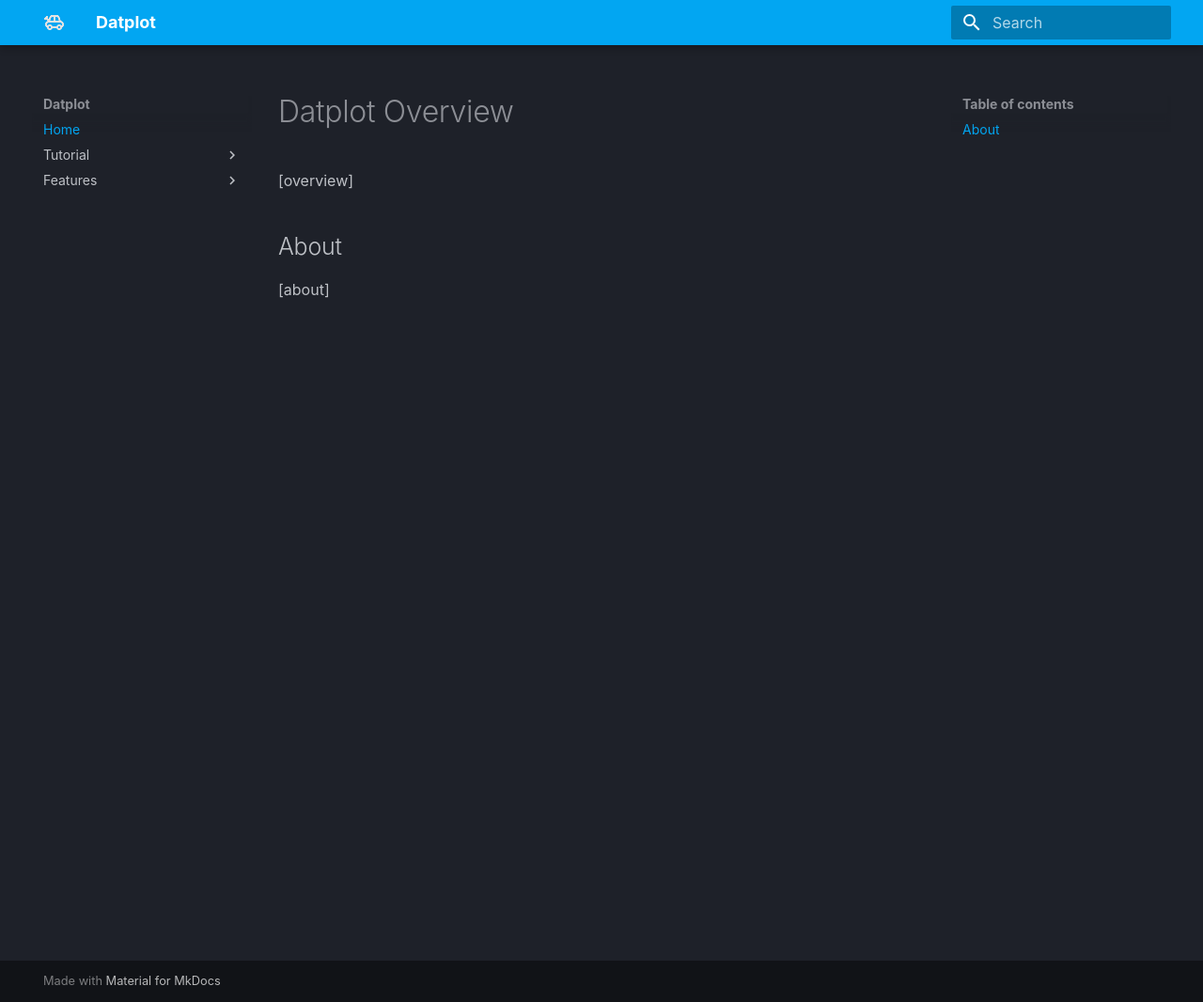
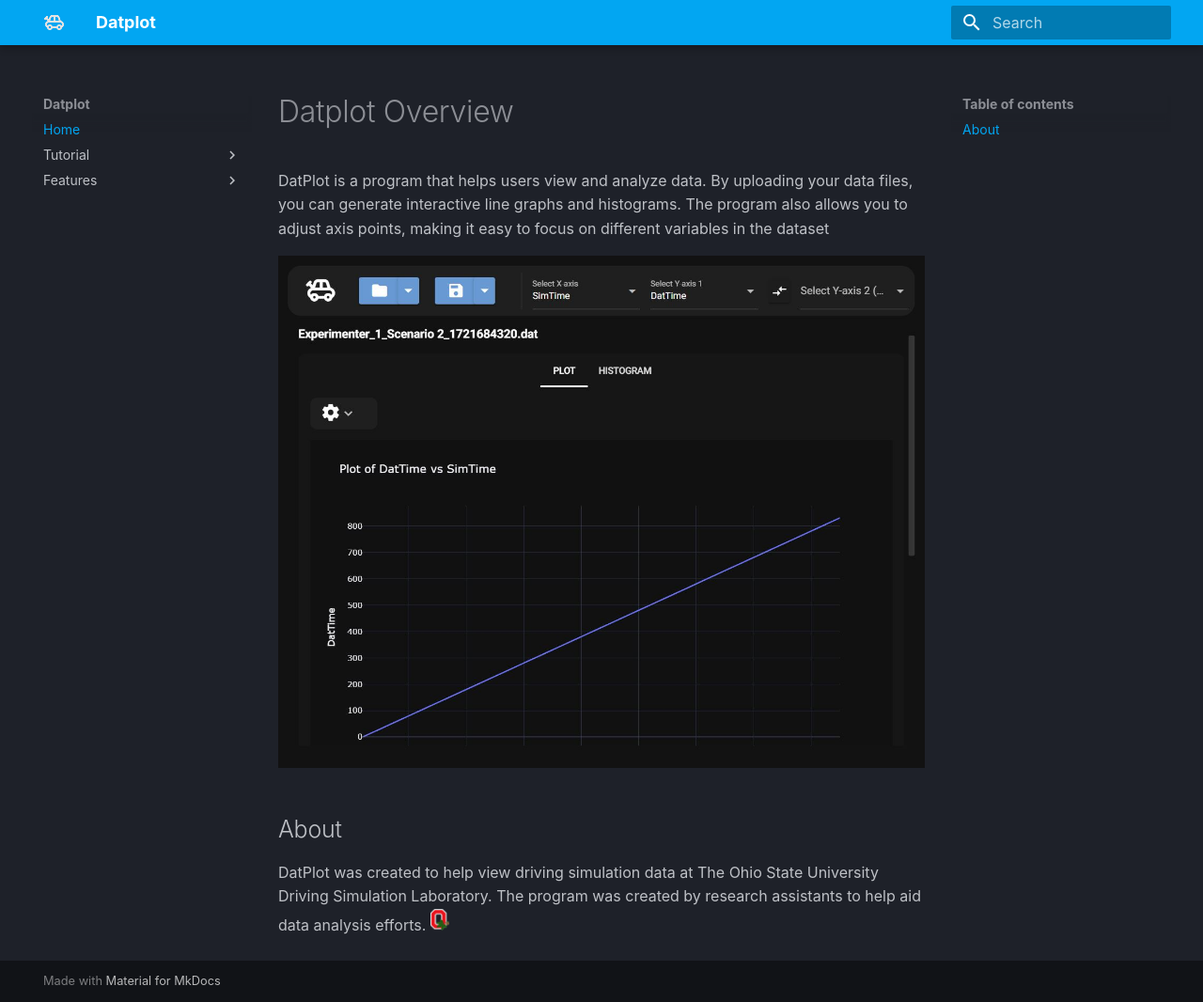
Before and after one commit to OSUDSL/datplots, an MkDocs documentation site: the page built from docs/index.md, in a window 1280 px wide and 1066 px high. Shown: the whole window at 94% size. Built offline with MkDocs 1.6.1 and Material for MkDocs 9.7.7, drawn with Linux system fonts in a browser that asks for light colours; some web fonts are replaced.

Commit message:
editing documentation

```diff
--- a/docs/index.md
+++ b/docs/index.md
@@ -1,7 +1,9 @@
 # Datplot Overview
 
- [overview]
+DatPlot is a program that helps users view and analyze data. By uploading your data files, you can  generate interactive line graphs and histograms. The program also allows you to adjust axis points, making it easy to focus on different variables in the dataset
+
+![Full Screen](fullscreen.JPG)
 
 ## About
 
- [about]
+DatPlot was created to help view driving simulation data at The Ohio State University Driving Simulation Laboratory. The program was created by research assistants to help aid data analysis efforts. <img src="osu_logo.png" alt="OSU Logo" width="20"/>
```
Also changed, not shown: docs/features/axis.md (+7 -0 lines), docs/fullscreen.JPG (added), docs/img/swapys.JPG (added), docs/osu_logo.png (added).
